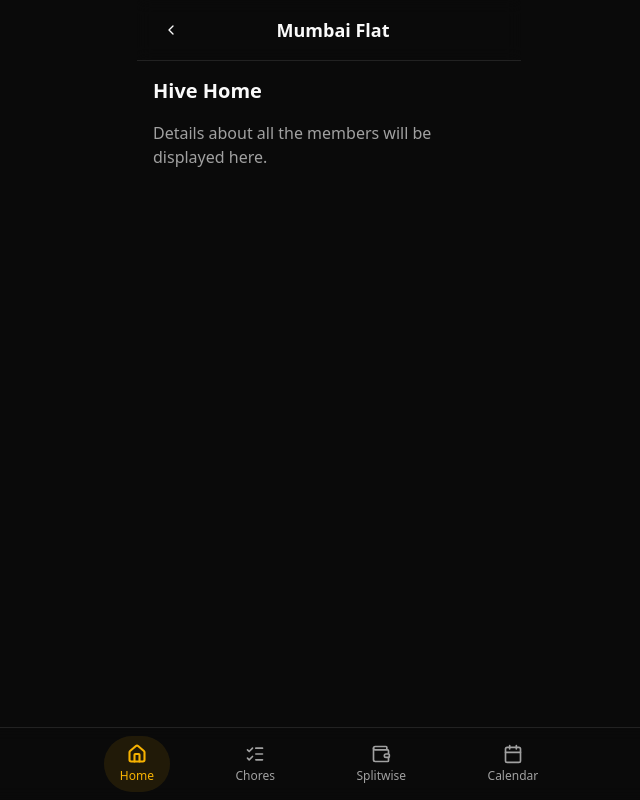
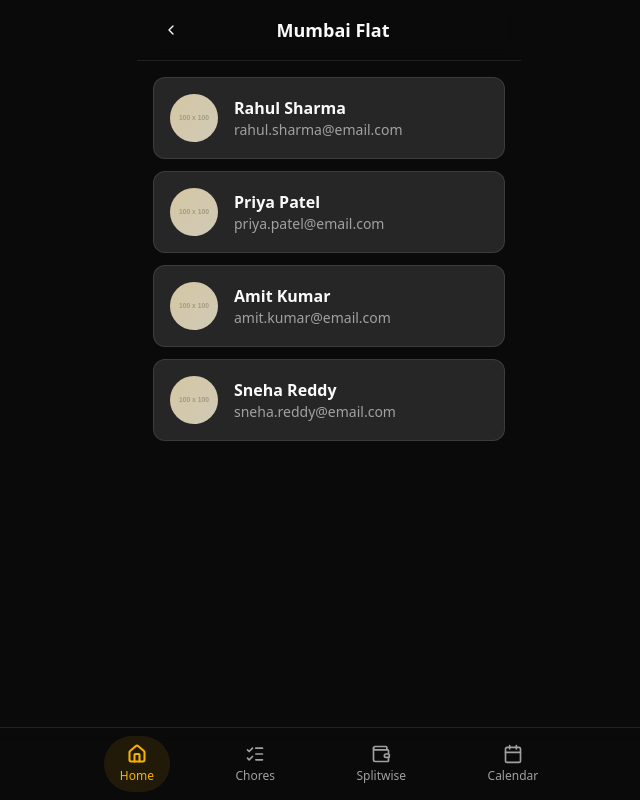
Before and after one commit to HivenOrg/Hiven, a Next.js app in the folder frontend-web/: page /app/1 in a window 1280 px wide. Shown: the whole page, without its empty margins (311-951 px from the left). Built offline with nearby package versions, Linux system fonts and the light colour scheme; no server answers.

Commit message:
created hive homepage

```diff
--- a/frontend-web/app/app/[id]/page.tsx
+++ b/frontend-web/app/app/[id]/page.tsx
@@ -1,10 +1,46 @@
+"use client";
+
+import MemberCard from "@/components/hive/MemberCard";
+
+// Mock data for members - replace with actual API call later
+const members = [
+  {
+    id: 1,
+    name: "Rahul Sharma",
+    email: "rahul.sharma@email.com",
+    profilePicture: "https://placehold.co/100",
+  },
+  {
+    id: 2,
+    name: "Priya Patel",
+    email: "priya.patel@email.com",
+    profilePicture: "https://placehold.co/100",
+  },
+  {
+    id: 3,
+    name: "Amit Kumar",
+    email: "amit.kumar@email.com",
+    profilePicture: "https://placehold.co/100",
+  },
+  {
+    id: 4,
+    name: "Sneha Reddy",
+    email: "sneha.reddy@email.com",
+    profilePicture: "https://placehold.co/100",
+  },
+];
+
 export default function HivePage() {
   return (
     <div className="p-4">
-      <h2 className="text-xl font-semibold mb-4">Hive Home</h2>
-      <p className="text-muted-foreground">
-        Details about all the members will be displayed here.
-      </p>
+      {/* <h2 className="text-xl font-semibold mb-4">Members</h2> */}
+
+      {/* Members List */}
+      <div className="space-y-3">
+        {members.map((member) => (
+          <MemberCard key={member.id} member={member} />
+        ))}
+      </div>
     </div>
   );
 }
--- a/frontend-web/app/globals.css
+++ b/frontend-web/app/globals.css
@@ -156,6 +156,7 @@
 } */
 
 :root {
+  --radius: 0.5rem;
   --background: oklch(0.145 0 0);
   --foreground: oklch(0.985 0 0);
   --card: oklch(0.269 0 0);
--- /dev/null
+++ b/frontend-web/components/hive/MemberCard.tsx
@@ -0,0 +1,37 @@
+interface MemberCardProps {
+  member: {
+    id: number;
+    name: string;
+    email: string;
+    profilePicture: string;
+  };
+}
+
+export default function MemberCard({ member }: MemberCardProps) {
+  return (
+    <div
+      className="flex items-center gap-4 p-4 rounded-xl bg-card border border-border transition-all hover:bg-card/80"
+    >
+      {/* Profile Picture */}
+      <div className="relative w-12 h-12 rounded-full overflow-hidden bg-muted shrink-0">
+        <img
+          src={member.profilePicture}
+          alt={member.name}
+          className="object-cover"
+          onError={(e) => {
+            e.currentTarget.style.display = "none";
+          }}
+        />
+        <div className="absolute inset-0 bg-gradient-to-br from-primary/20 to-primary/10" />
+      </div>
+
+      {/* Member Info */}
+      <div className="flex-1 min-w-0">
+        <h3 className="font-semibold text-base text-foreground truncate">
+          {member.name}
+        </h3>
+        <p className="text-sm text-muted-foreground truncate">{member.email}</p>
+      </div>
+    </div>
+  );
+}
```
